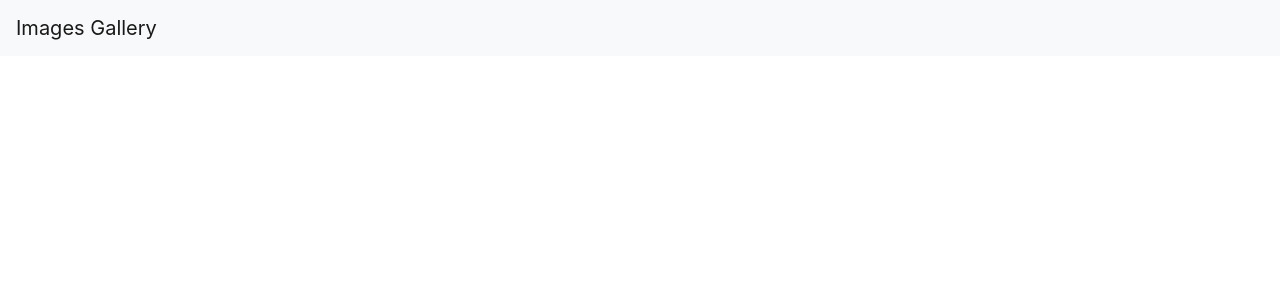
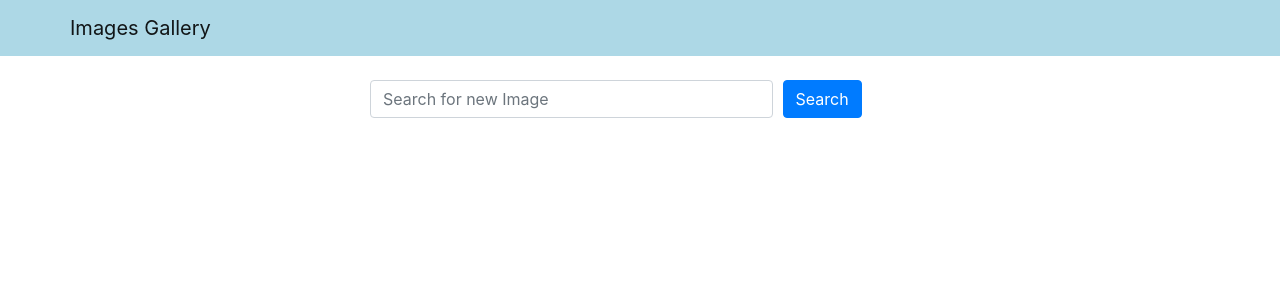
Before and after one commit to nikitakor7/images-gallery, a React (Create React App) app in the folder frontend/: page / in a window 1280 px wide. Shown: the top 300 px of the page. Built offline with nearby package versions, Linux system fonts and the light colour scheme; no server answers.

Commit message:
Adding header and search

```diff
--- a/frontend/src/App.js
+++ b/frontend/src/App.js
@@ -1,10 +1,31 @@
+import { useState } from 'react';
 import 'bootstrap/dist/css/bootstrap.min.css';
 import Header from './components/Header.js';
+import Search from './components/Search.js';
 
+const UNSPLASH_KEY = process.env.REACT_APP_UNSPLASH_KEY
 function App() {
+  const [word, setWord] = useState('')
+  const handleSearchSubmit = (e) => {
+    e.preventDefault();
+    console.log(word)
+    fetch(`https://api.unsplash.com/photos/random/?query=${word}&client_id=${UNSPLASH_KEY}`)
+      .then((res) => res.json())
+      .then(data => {
+        console.log(data);
+      })
+      .catch((err) =>{
+        console.log(err)
+      })
+    setWord('');
+  }
+
+  console.log(process.env)
+
   return (
     <div className="App">
       <Header title="Images Gallery"/>
+      <Search word = {word} setWord = {setWord} handleSubmit={handleSearchSubmit}/>
     </div>
   );
 }
--- a/frontend/src/components/Header.js
+++ b/frontend/src/components/Header.js
@@ -1,12 +1,19 @@
 import React from "react";
-import { Navbar } from "react-bootstrap";
+import { Navbar, Container } from "react-bootstrap";
+
+const navbarStyle ={
+    backgroundColor : 'lightblue'
+};
 
 const Header = ({ title }) => {
     return (
-    <Navbar position = "fixed" bg="light" variant="light">
-      <Navbar.Brand href="/">{title}</Navbar.Brand>
+    <Navbar style = {navbarStyle} position = "fixed">
+        <Container>
+            <Navbar.Brand href="/">{title}</Navbar.Brand>
+        </Container>
+
   </Navbar>
 )
 };
 
-export default Header
+export default Header;
--- /dev/null
+++ b/frontend/src/components/Search.js
@@ -0,0 +1,29 @@
+import React from "react";
+import { Container, Row, Col , Form, Button } from "react-bootstrap";
+
+const Search = ({word, setWord, handleSubmit}) => {
+  return (
+    <Container className="mt-4">
+      <Row className="justify-content-center">
+        <Col xs = {12} md ={8} lg ={6}>
+          <Form onSubmit={handleSubmit}>
+            <Form.Row>
+              <Col xs = {9}>
+                <Form.Control
+                    type='text'
+                    value={word}
+                    onChange={(e) => setWord(e.target.value)}
+                    placeholder="Search for new Image" />
+              </Col>
+              <Col>
+                <Button variant="primary" type="Submit">Search</Button>
+              </Col>
+            </Form.Row>
+          </Form>
+        </Col>
+      </Row>
+    </Container>
+  );
+};
+
+export default Search;
--- /dev/null
+++ b/package.json
@@ -0,0 +1,6 @@
+{
+  "dependencies": {
+    "bootstrap": "^5.2.3",
+    "react-bootstrap": "^2.7.2"
+  }
+}
```
Also changed, not shown: 1 other file (tests, documents, lock files or other folders).
